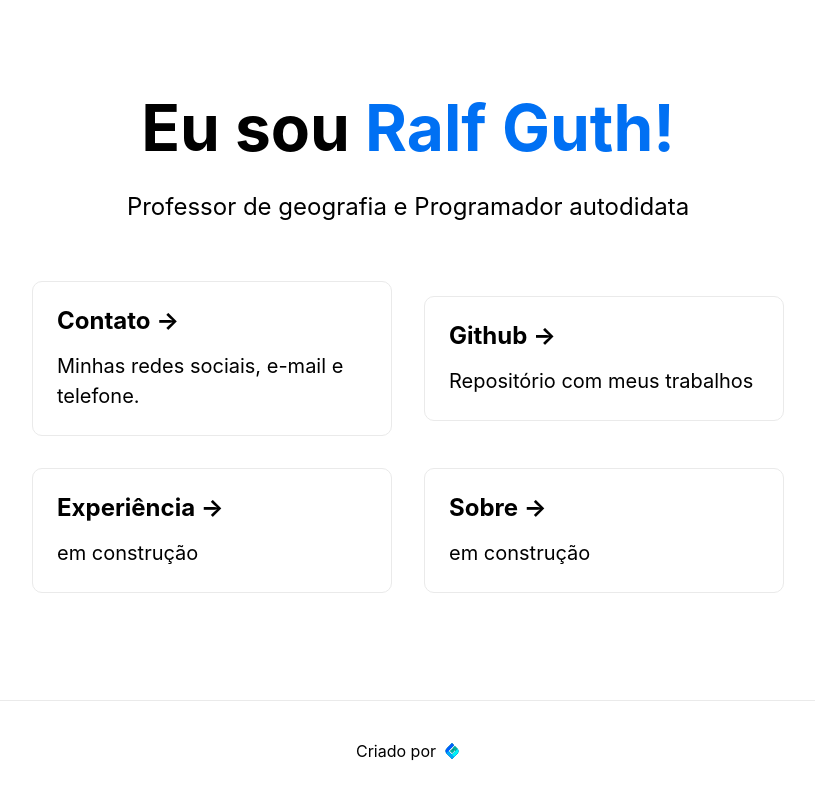
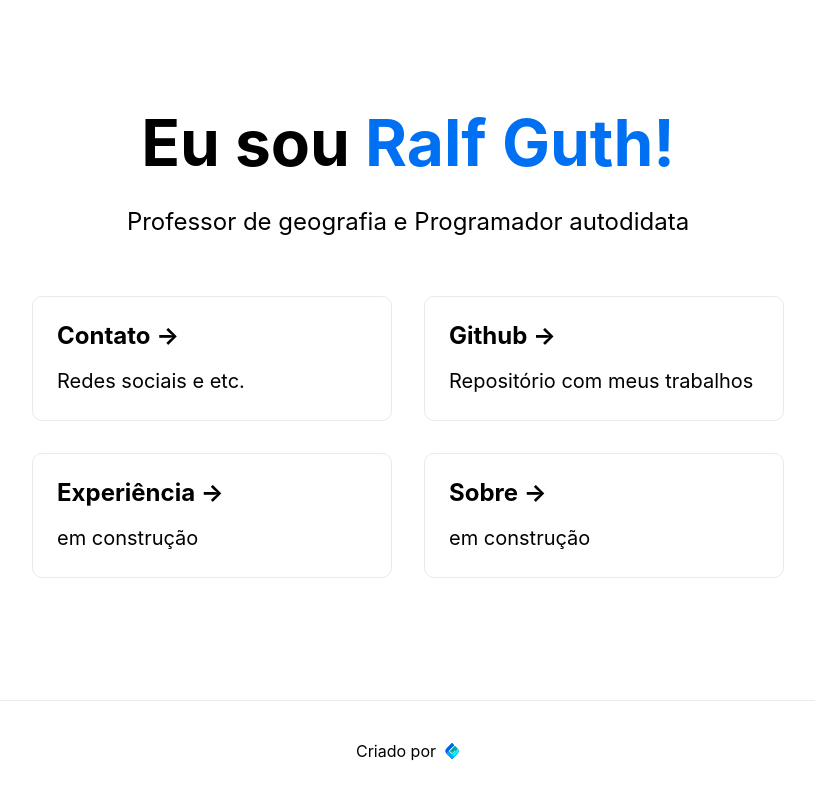
Before and after one commit to ralfguth/portfolio-next, a Next.js app: page / in a window 1280 px wide. Shown: the whole page, without its empty margins (232-1047 px from the left). Built offline with nearby package versions, Linux system fonts and the light colour scheme.

Commit message:
mudei uma descrição

```diff
--- a/pages/index.js
+++ b/pages/index.js
@@ -25,7 +25,7 @@ export default function Home() {
           >
             <h3>Contato &rarr;</h3>
             <p>
-              Minhas redes sociais, e-mail e telefone.
+              Redes sociais e etc.
             </p>
           </a>
           <a
```
